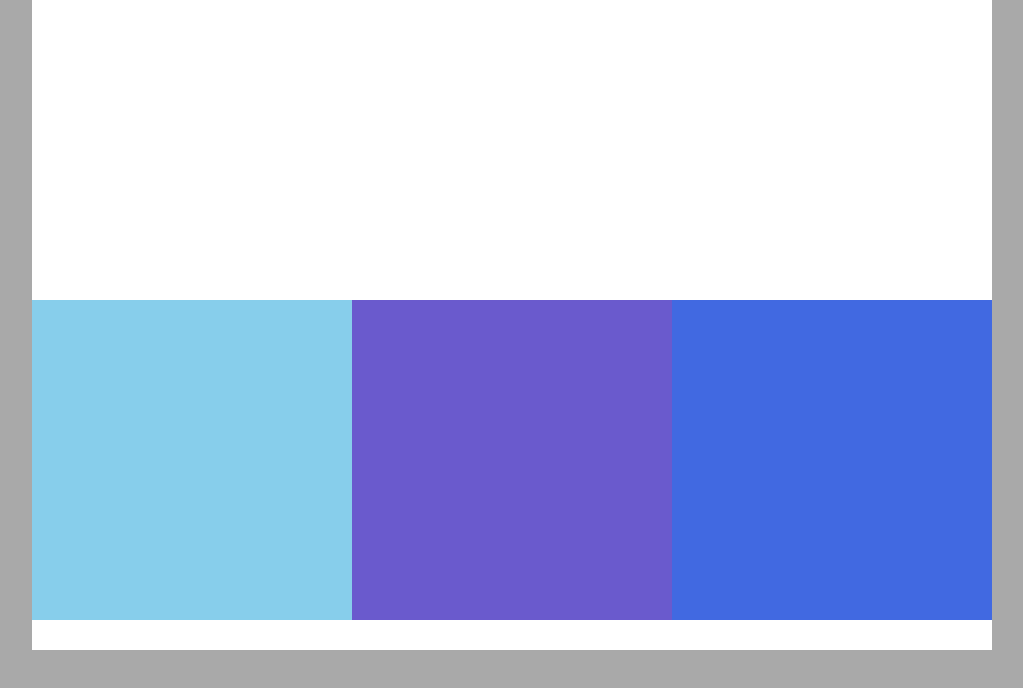
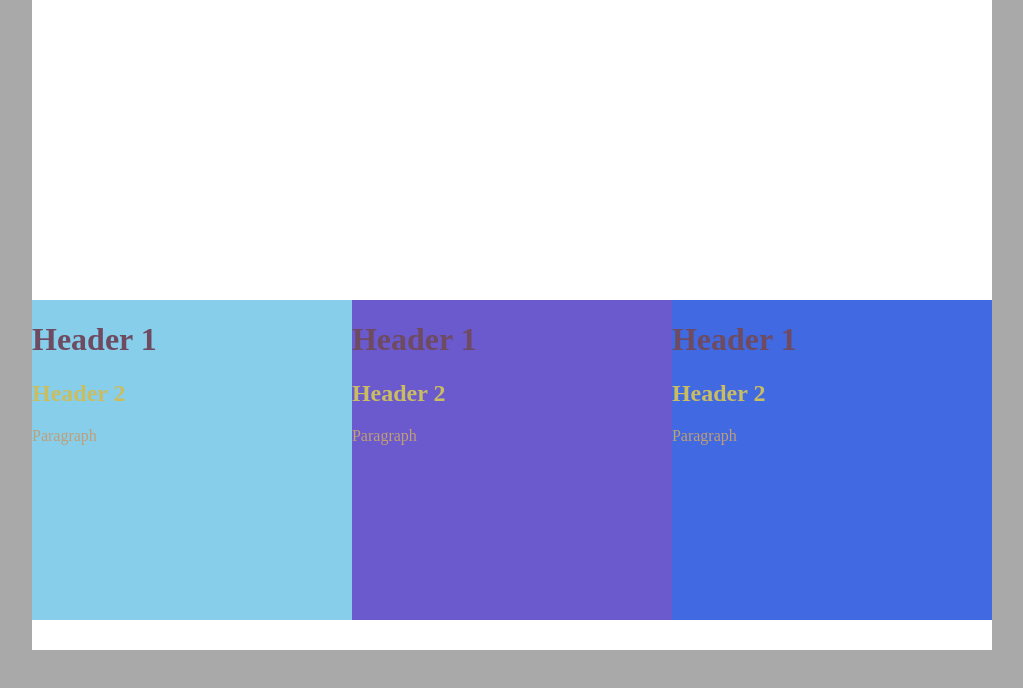
Before and after one commit to aliciamartin22/responsive-colors, a plain HTML site: page responsive-colors/index.html in a window 1280 px wide. Shown: the whole page, without its empty margins (128-1151 px from the left). Drawn offline with Linux system fonts and the light colour scheme.

```diff
--- a/responsive-colors/css/main.css
+++ b/responsive-colors/css/main.css
@@ -15,6 +15,17 @@
   margin: auto;
 }
 
+h1 {
+  color: #7b7d70;
+}
+
+h2 {
+  color: #4eafb8;
+}
+
+p {
+    color: #ff8641;
+}
 
 /*---------- HEADER ----------*/
 
@@ -82,6 +93,18 @@
     background-color: white;
   }
 
+  h1 {
+    color: #02cbd2;
+  }
+
+  h2 {
+    color: #fcc02a;
+  }
+
+  p {
+      color: #7b8f8e;
+  }
+
 }
 
 
@@ -113,4 +136,16 @@
     background-color: white;
   }
 
+  h1 {
+    color: #6e4b61;
+  }
+
+  h2 {
+    color: #cabd61;
+  }
+
+  p {
+      color: #c19e74;
+  }
+
 }
--- a/responsive-colors/index.html
+++ b/responsive-colors/index.html
@@ -12,9 +12,21 @@
       <header>
 
       </header>
-      <div id="column-1" class="col-3"></div>
-      <div id="column-2" class="col-3"></div>
-      <div id="column-3" class="col-3"></div>
+      <div id="column-1" class="col-3">
+        <h1>Header 1</h1>
+        <h2>Header 2</h2>
+        <p>Paragraph</p>
+      </div>
+      <div id="column-2" class="col-3">
+          <h1>Header 1</h1>
+          <h2>Header 2</h2>
+          <p>Paragraph</p>
+      </div>
+      <div id="column-3" class="col-3">
+          <h1>Header 1</h1>
+          <h2>Header 2</h2>
+          <p>Paragraph</p>
+      </div>
 
 
       <div class="clear"></div>
```
